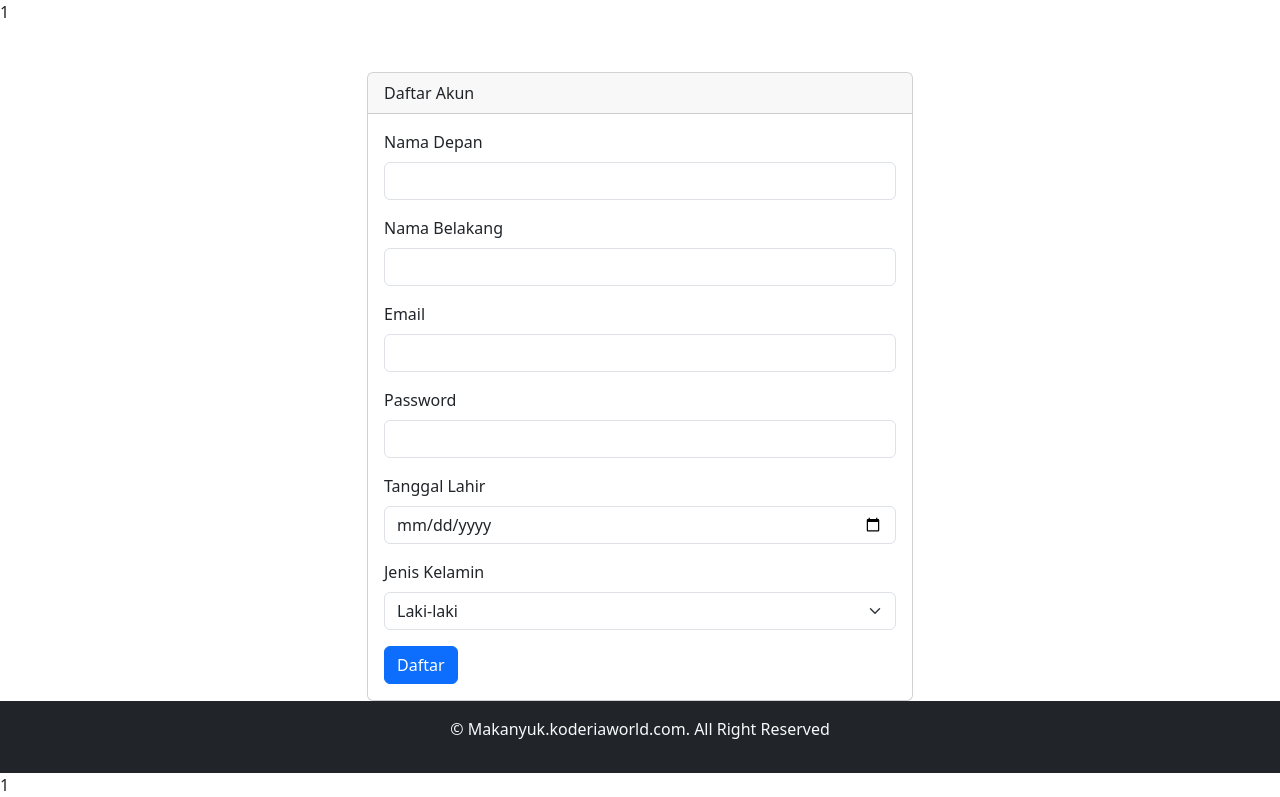
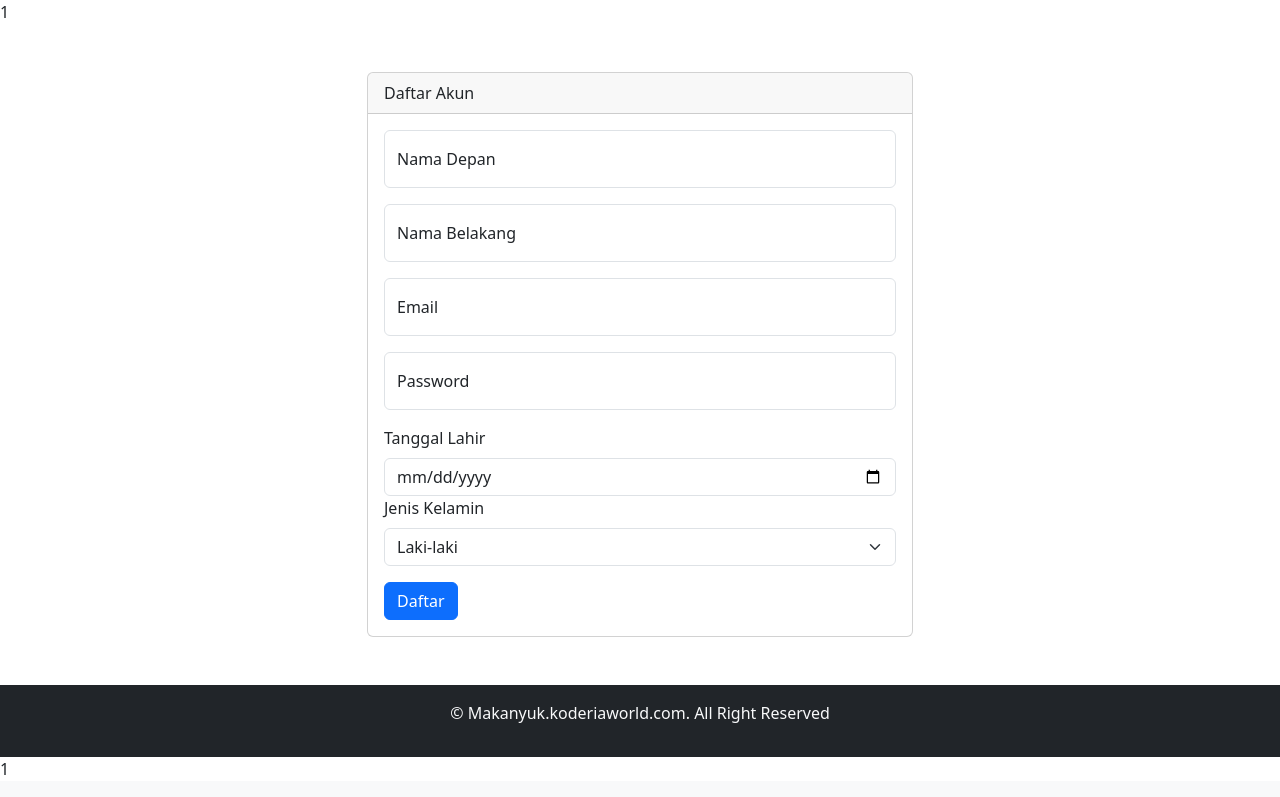
Before and after one commit to Brightlyviryaa/MakanYuk, a PHP site: page /register.php in a window 1280 px wide. Shown: the part 62-859 px from the top of the page. After the commit the page ends 837 px from the top, so only its background shows below. Run offline with PHP 8.4, Linux system fonts and the light colour scheme.

Commit message:
floating form

```diff
--- a/database.php
+++ b/database.php
@@ -2,7 +2,7 @@
 $host = "localhost"; // Ganti dengan nama host database Anda
 $dbname = "RestoranDB"; // Ganti dengan nama database Anda
 $username = "root"; // Ganti dengan username database Anda
-$password = "root"; // Ganti dengan password database Anda
+$password = ""; // Ganti dengan password database Anda
 
 try {
     $pdo = new PDO("mysql:host=$host;dbname=$dbname;charset=utf8", $username, $password);
--- a/footer.php
+++ b/footer.php
@@ -1,4 +1,4 @@
-<footer class="bg-dark text-light text-center py-3">
+<footer class="bg-dark text-light text-center py-3 mt-5">
     <div class="container">
         <p>&copy; Makanyuk.koderiaworld.com. All Right Reserved</p>
     </div>
--- a/register.php
+++ b/register.php
@@ -20,23 +20,23 @@
                     <div class="card-header">Daftar Akun</div>
                     <div class="card-body">
                         <form action="register_process.php" method="POST">
-                            <div class="mb-3">
-                                <label for="first_name" class="form-label">Nama Depan</label>
-                                <input type="text" class="form-control" id="first_name" name="first_name" required>
+                            <div class="form-floating mb-3">
+                                <input type="text" class="form-control" id="first_name" placeholder="Nama Depan" required>
+                                <label for="first_name">Nama Depan</label>
                             </div>
-                            <div class="mb-3">
-                                <label for="last_name" class="form-label">Nama Belakang</label>
-                                <input type="text" class="form-control" id="last_name" name="last_name" required>
+                            <div class="form-floating mb-3">
+                                <input type="text" class="form-control" id="last_name" placeholder="Nama Belakang" required>
+                                <label for="last_name">Nama Belakang</label>
                             </div>
-                            <div class="mb-3">
+                            <div class="form-floating mb-3">
+                                <input type="email" class="form-control" id="email" name="email" placeholder="Email" required>
                                 <label for="email" class="form-label">Email</label>
-                                <input type="email" class="form-control" id="email" name="email" required>
                             </div>
-                            <div class="mb-3">
+                            <div class="form-floating mb-3">
+                                <input type="password" class="form-control" id="password" name="password" placeholder="Password" required>
                                 <label for="password" class="form-label">Password</label>
-                                <input type="password" class="form-control" id="password" name="password" required>
                             </div>
-                            <div class="mb-3">
+                            <div class="floatingmb-3">
                                 <label for="birthdate" class="form-label">Tanggal Lahir</label>
                                 <input type="date" class="form-control" id="birthdate" name="birthdate" required>
                             </div>
```
